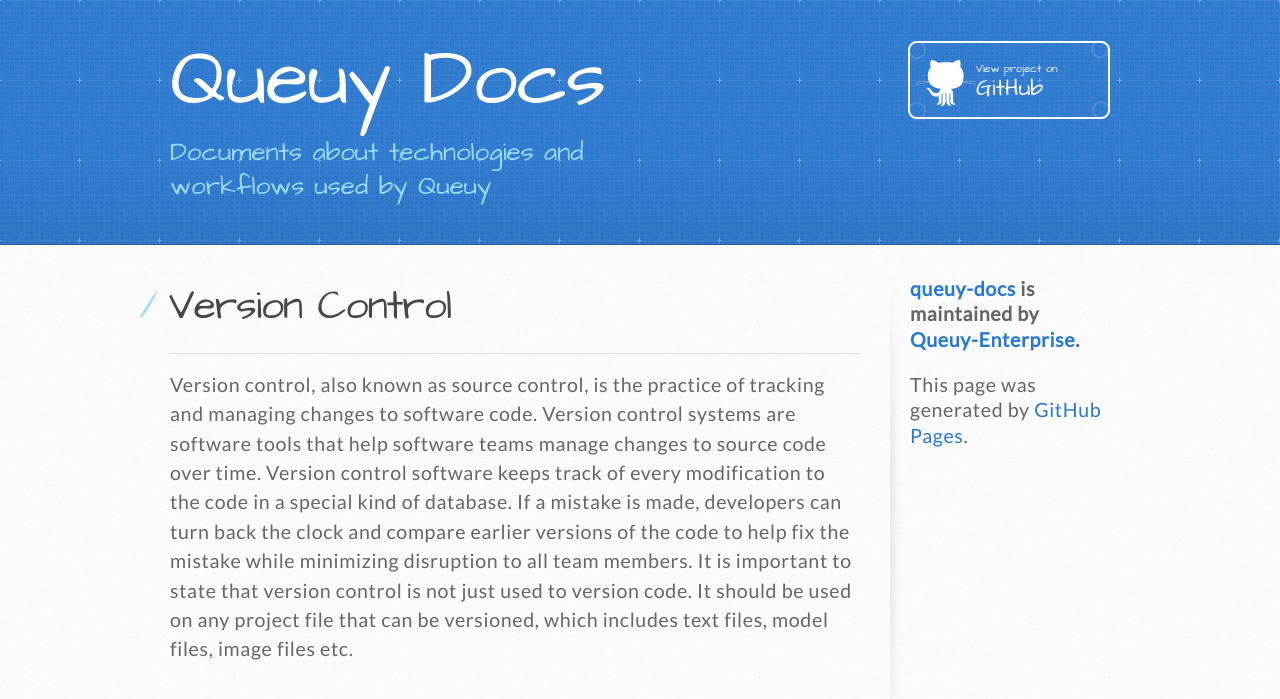
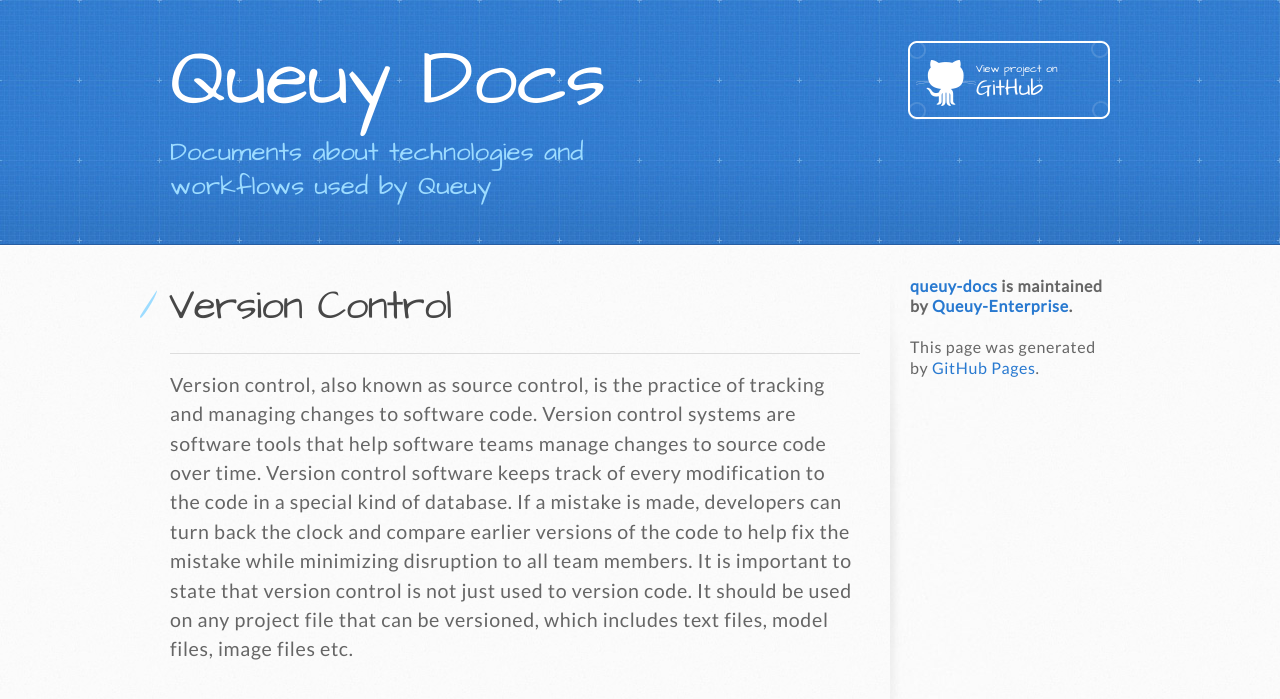
Before and after one commit to Queuy-Enterprise/queuy-docs, a Jekyll site: the page built from index.html, in a window 1280 px wide. Shown: the top 699 px of the page. Built offline with Jekyll 4.4.1, drawn with Linux system fonts in a browser that asks for light colours; grey boxes are pictures that could not be loaded.

Commit message:
Reduce sidebar paragraph font size

```diff
--- a/assets/css/style.scss
+++ b/assets/css/style.scss
@@ -30,6 +30,10 @@ p {
   font-size: 1.225rem;
 }
 
+aside#sidebar p {
+  font-size: 1.0rem;
+}
+
 iframe {
   margin: 15px 0;
   width: 680px;
```
